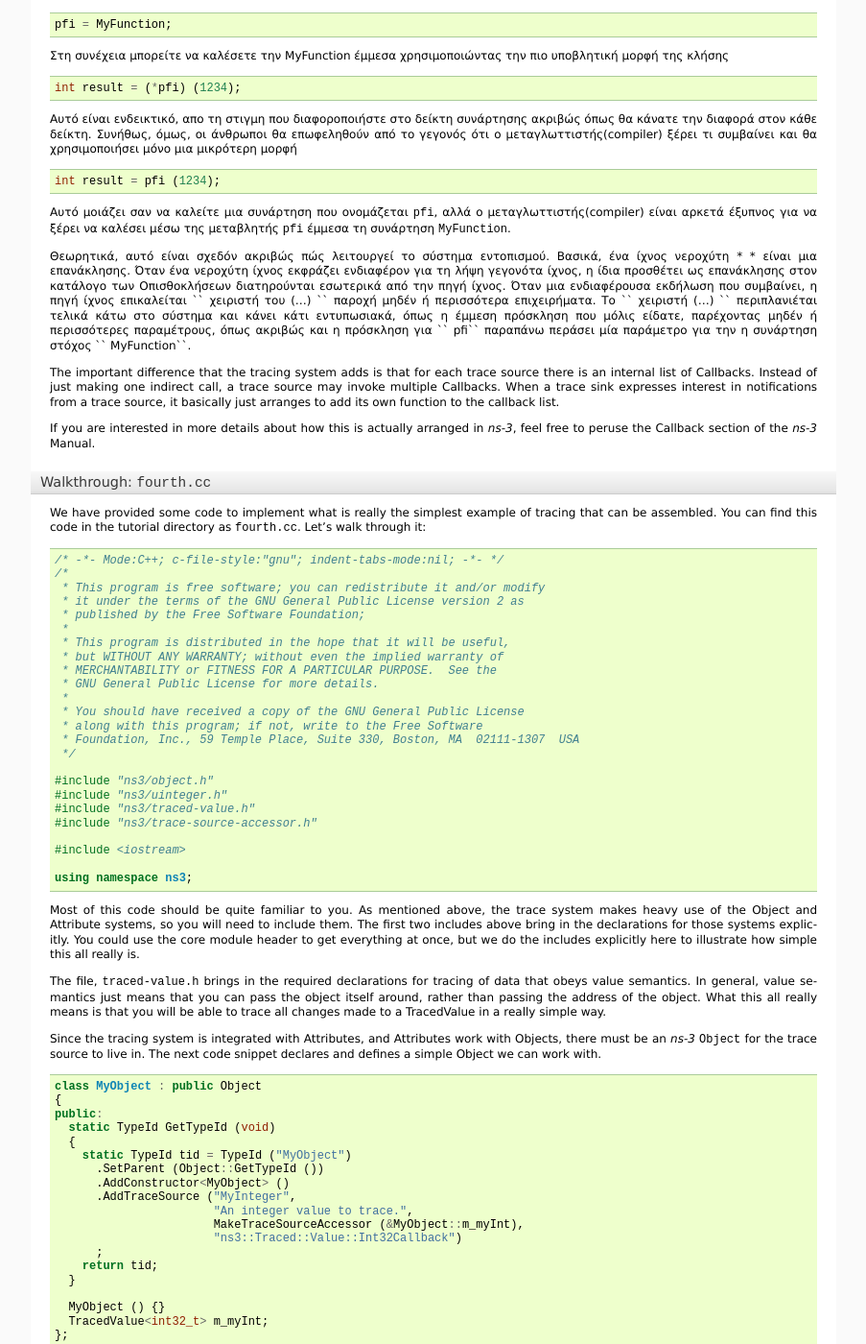
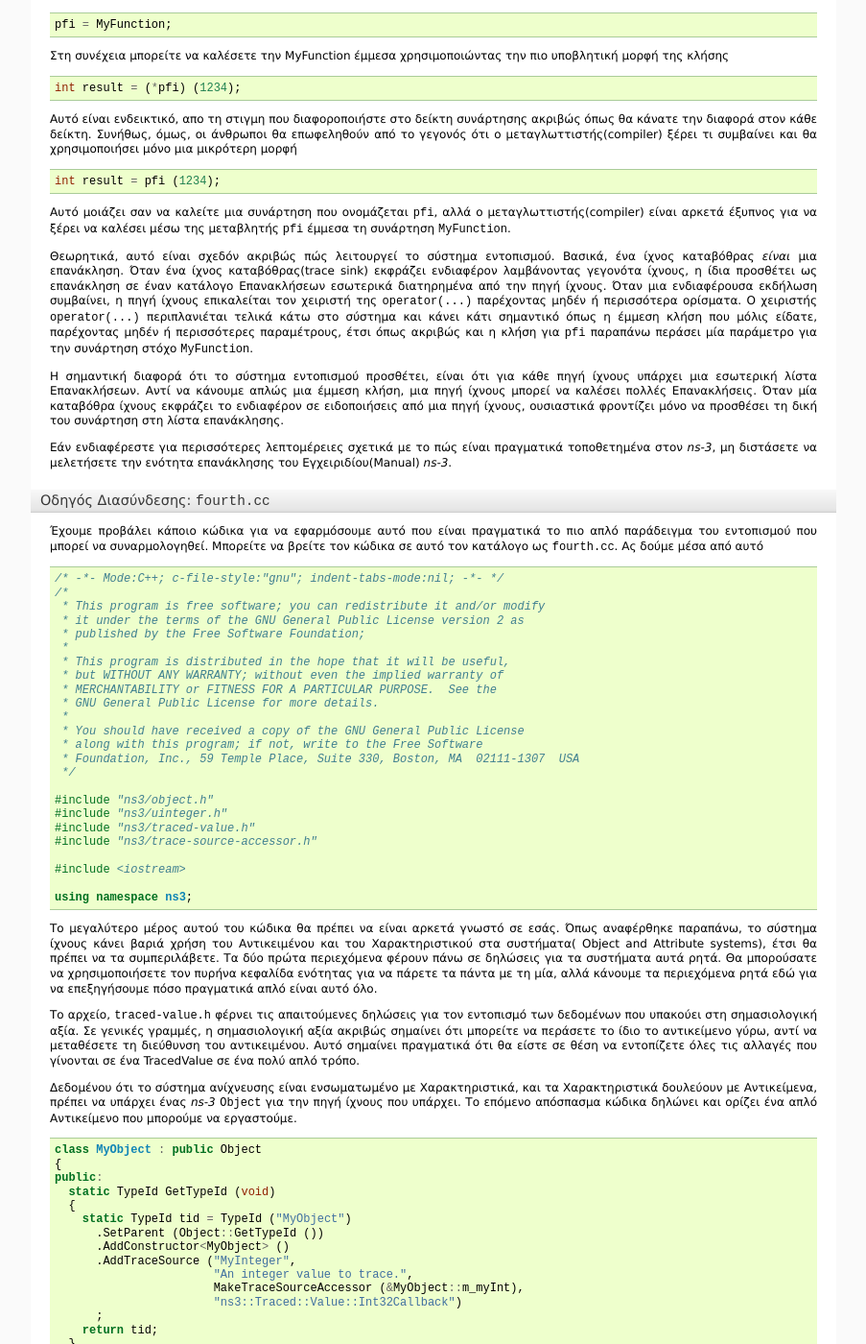
Before and after one commit to maupatras/ns3_teamB, a Sphinx documentation site: the page built from ns-3.22/doc/tutorial-gr/source/tracing-1.rst, in a window 1280 px wide and 1400 px high, scrolled down 3096 px. Shown: the whole window at 96% size, without its empty margins (198-1101 px from the left). Built offline with Sphinx 7.4.7, drawn with Linux system fonts in a browser that asks for light colours; formulas are drawn with MathJax 3; some of the changed text lies outside the part shown.

Commit message:
Update tracing-1.rst

```diff
--- a/ns-3.22/doc/tutorial-gr/source/tracing-1.rst
+++ b/ns-3.22/doc/tutorial-gr/source/tracing-1.rst
@@ -505,30 +505,49 @@
 	zero or more parameters, just as the call to ``pfi`` above passed one
 	parameter to the target function ``MyFunction``.
 
-Θεωρητικά, αυτό είναι σχεδόν ακριβώς πώς λειτουργεί το σύστημα εντοπισμού. Βασικά, ένα ίχνος νεροχύτη * * είναι μια
-επανάκλησης. Όταν ένα νεροχύτη ίχνος εκφράζει ενδιαφέρον για τη λήψη γεγονότα ίχνος, η ίδια προσθέτει ως επανάκλησης στον
-κατάλογο των Οπισθοκλήσεων διατηρούνται εσωτερικά από την πηγή ίχνος. Όταν μια ενδιαφέρουσα εκδήλωση που συμβαίνει, η πηγή
-ίχνος επικαλείται `` χειριστή του (...) `` παροχή μηδέν ή περισσότερα επιχειρήματα. Το `` χειριστή (...) `` περιπλανιέται
-τελικά κάτω στο σύστημα και κάνει κάτι εντυπωσιακά, όπως η έμμεση πρόσκληση που μόλις είδατε, παρέχοντας μηδέν ή περισσότερες
-παραμέτρους, όπως ακριβώς και η πρόσκληση για `` pfi`` παραπάνω περάσει μία παράμετρο για την η συνάρτηση στόχος `` MyFunction``.
-
-The important difference that the tracing system adds is that for each
-trace source there is an internal list of Callbacks.  Instead of just
-making one indirect call, a trace source may invoke multiple
-Callbacks.  When a trace sink expresses interest in notifications from
-a trace source, it basically just arranges to add its own function to
-the callback list.
-
-If you are interested in more details about how this is actually
-arranged in |ns3|, feel free to peruse the Callback section of the
-|ns3| Manual.
-
-Walkthrough: ``fourth.cc``
-~~~~~~~~~~~~~~~~~~~~~~~~~~
-
-We have provided some code to implement what is really the simplest
-example of tracing that can be assembled.  You can find this code in
-the tutorial directory as ``fourth.cc``.  Let's walk through it::
+Θεωρητικά, αυτό είναι σχεδόν ακριβώς πώς λειτουργεί το σύστημα εντοπισμού. Βασικά, ένα ίχνος καταβόθρας *είναι* μια
+επανάκληση. Όταν ένα ίχνος καταβόθρας(trace sink) εκφράζει ενδιαφέρον λαμβάνοντας γεγονότα ίχνους, η ίδια προσθέτει ως επανάκληση σε έναν
+κατάλογο Επανακλήσεων εσωτερικά διατηρημένα από την πηγή ίχνους. Όταν μια ενδιαφέρουσα εκδήλωση συμβαίνει, η πηγή
+ίχνους επικαλείται τον χειριστή της ``operator(...)`` παρέχοντας μηδέν ή περισσότερα ορίσματα. Ο χειριστής ``operator(...)`` περιπλανιέται
+τελικά κάτω στο σύστημα και κάνει κάτι σημαντικό όπως η έμμεση κλήση που μόλις είδατε, παρέχοντας μηδέν ή περισσότερες
+παραμέτρους, έτσι όπως ακριβώς και η κλήση για ``pfi`` παραπάνω περάσει μία παράμετρο για την συνάρτηση στόχο ``MyFunction``.
+
+..
+	The important difference that the tracing system adds is that for each
+	trace source there is an internal list of Callbacks.  Instead of just
+	making one indirect call, a trace source may invoke multiple
+	Callbacks.  When a trace sink expresses interest in notifications from
+	a trace source, it basically just arranges to add its own function to
+	the callback list.
+
+Η σημαντική διαφορά ότι το σύστημα εντοπισμού προσθέτει, είναι ότι για κάθε πηγή ίχνους υπάρχει μια εσωτερική λίστα
+Επανακλήσεων. Αντί να κάνουμε απλώς μια έμμεση κλήση, μια πηγή ίχνους μπορεί να καλέσει πολλές Επανακλήσεις. Όταν μία
+καταβόθρα ίχνους εκφράζει το ενδιαφέρον σε ειδοποιήσεις από μια πηγή ίχνους, ουσιαστικά φροντίζει μόνο να προσθέσει
+τη δική του συνάρτηση στη λίστα επανάκλησης.
+
+..
+	If you are interested in more details about how this is actually
+	arranged in |ns3|, feel free to peruse the Callback section of the
+	|ns3| Manual.
+
+Εάν ενδιαφέρεστε για περισσότερες λεπτομέρειες σχετικά με το πώς είναι πραγματικά τοποθετημένα στον |ns3|, μη
+διστάσετε να μελετήσετε την ενότητα επανάκλησης του Εγχειριδίου(Manual) |ns3|.
+
+..
+	Walkthrough: ``fourth.cc``
+
+Οδηγός Διασύνδεσης: ``fourth.cc``
+~~~~~~~~~~~~~~~~~~~~~~~~~~~~~~~~
+
+..
+	We have provided some code to implement what is really the simplest
+	example of tracing that can be assembled.  You can find this code in
+	the tutorial directory as ``fourth.cc``.  Let's walk through it
+
+Έχουμε προβάλει κάποιο κώδικα για να εφαρμόσουμε αυτό που είναι πραγματικά το πιο απλό παράδειγμα του εντοπισμού που
+μπορεί να συναρμολογηθεί. Μπορείτε να βρείτε τον κώδικα σε αυτό τον κατάλογο ως ``fourth.cc``. Ας δούμε μέσα
+από αυτό
+::
 
   /* -*- Mode:C++; c-file-style:"gnu"; indent-tabs-mode:nil; -*- */
   /*
@@ -555,26 +574,43 @@ the tutorial directory as ``fourth.cc``.  Let's walk through it::
 
   using namespace ns3;
 
-Most of this code should be quite familiar to you.  As mentioned
-above, the trace system makes heavy use of the Object and Attribute
-systems, so you will need to include them.  The first two includes
-above bring in the declarations for those systems explicitly.  You
-could use the core module header to get everything at once, but we do
-the includes explicitly here to illustrate how simple this all really
-is.
-
-The file, ``traced-value.h`` brings in the required declarations for
-tracing of data that obeys value semantics.  In general, value
-semantics just means that you can pass the object itself around,
-rather than passing the address of the object.  What this all really
-means is that you will be able to trace all changes made to a
-TracedValue in a really simple way.
-
-Since the tracing system is integrated with Attributes, and Attributes
-work with Objects, there must be an |ns3| ``Object`` for the trace
-source to live in.  The next code snippet declares and defines a
-simple Object we can work with.
-
+..
+	Most of this code should be quite familiar to you.  As mentioned
+	above, the trace system makes heavy use of the Object and Attribute
+	systems, so you will need to include them.  The first two includes
+	above bring in the declarations for those systems explicitly.  You
+	could use the core module header to get everything at once, but we do
+	the includes explicitly here to illustrate how simple this all really
+	is.
+
+Το μεγαλύτερο μέρος αυτού του κώδικα θα πρέπει να είναι αρκετά γνωστό σε εσάς. Όπως αναφέρθηκε παραπάνω, το σύστημα ίχνους
+κάνει βαριά χρήση του Αντικειμένου και του Χαρακτηριστικού στα συστήματα( Object and Attribute systems), έτσι θα πρέπει να τα
+συμπεριλάβετε. Τα δύο πρώτα περιεχόμενα φέρουν πάνω σε δηλώσεις για τα συστήματα αυτά ρητά. Θα μπορούσατε να
+χρησιμοποιήσετε τον πυρήνα κεφαλίδα ενότητας για να πάρετε τα πάντα με τη μία, αλλά κάνουμε τα περιεχόμενα ρητά εδώ για να
+επεξηγήσουμε πόσο πραγματικά απλό είναι αυτό όλο.
+
+..
+	The file, ``traced-value.h`` brings in the required declarations for
+	tracing of data that obeys value semantics.  In general, value
+	semantics just means that you can pass the object itself around,
+	rather than passing the address of the object.  What this all really
+	means is that you will be able to trace all changes made to a
+	TracedValue in a really simple way.
+
+Το αρχείο, ``traced-value.h`` φέρνει τις απαιτούμενες δηλώσεις για τον εντοπισμό των δεδομένων που υπακούει στη
+σημασιολογική αξία. Σε γενικές γραμμές, η σημασιολογική αξία ακριβώς σημαίνει ότι μπορείτε να περάσετε το ίδιο το αντικείμενο
+γύρω, αντί να μεταθέσετε τη διεύθυνση του αντικειμένου. Αυτό σημαίνει πραγματικά ότι θα είστε σε θέση να εντοπίζετε
+όλες τις αλλαγές που γίνονται σε ένα TracedValue σε ένα πολύ απλό τρόπο.
+
+..
+	Since the tracing system is integrated with Attributes, and Attributes
+	work with Objects, there must be an |ns3| ``Object`` for the trace
+	source to live in.  The next code snippet declares and defines a
+	simple Object we can work with.
+
+Δεδομένου ότι το σύστημα ανίχνευσης είναι ενσωματωμένο με Χαρακτηριστικά, και τα Χαρακτηριστικά δουλεύουν με Αντικείμενα,
+πρέπει να υπάρχει ένας |ns3| ``Object`` για την πηγή ίχνους που υπάρχει. Το επόμενο απόσπασμα κώδικα δηλώνει και ορίζει ένα
+απλό Αντικείμενο που μπορούμε να εργαστούμε.
 ::
 
   class MyObject : public Object
@@ -597,27 +633,45 @@ simple Object we can work with.
     TracedValue<int32_t> m_myInt;
   };
 
-The two important lines of code, above, with respect to tracing are
-the ``.AddTraceSource`` and the ``TracedValue`` declaration of
-``m_myInt``.
-
-The ``.AddTraceSource`` provides the "hooks" used for connecting the
-trace source to the outside world through the Config system.  The
-first argument is a name for this trace source, which makes it
-visible in the Config system. The second argument is a help string.
-Now look at the third argument, in fact focus on the *argument* of
-the third argument: ``&MyObject::m_myInt``. This is the TracedValue
-which is being added to the class; it is always a class data member.
-(The final argument is the name of a ``typedef`` for the TracedValue
-type, as a string.  This is used to generate documentation for the
-correct Callback function signature, which is useful especially
-for more general types of Callbacks.)
-
-The ``TracedValue<>`` declaration provides the infrastructure that
-drives the callback process.  Any time the underlying value is changed
-the TracedValue mechanism will provide both the old and the new value
-of that variable, in this case an ``int32_t`` value.  The trace
-sink function for this TracedValue will need the signature
+..
+	The two important lines of code, above, with respect to tracing are
+	the ``.AddTraceSource`` and the ``TracedValue`` declaration of
+	``m_myInt``.
+
+Οι δύο σημαντικές γραμμές κώδικα, παραπάνω, σε σχέση με τον εντοπισμό είναι το ``.AddTraceSource``
+και η ``TracedValue`` δήλωση ``m_myInt``.
+
+..
+	The ``.AddTraceSource`` provides the "hooks" used for connecting the
+	trace source to the outside world through the Config system.  The
+	first argument is a name for this trace source, which makes it
+	visible in the Config system. The second argument is a help string.
+	Now look at the third argument, in fact focus on the *argument* of
+	the third argument: ``&MyObject::m_myInt``. This is the TracedValue
+	which is being added to the class; it is always a class data member.
+	(The final argument is the name of a ``typedef`` for the TracedValue
+	type, as a string.  This is used to generate documentation for the
+	correct Callback function signature, which is useful especially
+	for more general types of Callbacks.)
+
+Το ``.AddTraceSource`` παρέχει τα "άγκιστρα" που χρησιμοποιούνται για τη σύνδεση της πηγής ίχνους με τον έξω κόσμο μέσω
+του συστήματος Config. Το πρώτο όρισμα είναι ένα όνομα για αυτήν την πηγή ίχνους, το οποίο το καθιστά ορατό στο σύστημα
+Config. Το δεύτερο όρισμα είναι μία βοήθεια απο string. Τώρα κοιτάξτε τον τρίτο όρισμα, στην πραγματικότητα εστίασε στο
+*όρισμα* από το τρίτο όρισμα: ``&MyObject::m_myInt``. Αυτή είναι η TracedValue η οποία προστίθεται στην κλάση(class),
+είναι πάντα ένα μέλος κλάσης δεδομένων. (Το τελευταίο όρισμα είναι το όνομα ``typedef`` για τον τύπο
+TracedValue, ως συμβολοσειρά(string). Αυτό χρησιμοποιείται για να δημιουργήσετε τεκμηρίωση για τη σωστή υπογραφή Επανάκλησης συνάρτησης,
+η οποία είναι χρήσιμη ειδικά για πιο γενικούς τύπους Επανακλήσεων.)
+
+..
+	The ``TracedValue<>`` declaration provides the infrastructure that
+	drives the callback process.  Any time the underlying value is changed
+	the TracedValue mechanism will provide both the old and the new value
+	of that variable, in this case an ``int32_t`` value.  The trace
+	sink function for this TracedValue will need the signature
+
+Η δήλωση ``TracedValue<>`` παρέχει την υποδομή που οδηγεί την διαδικασία επανάκλησης. Κάθε φορά που η υποκείμενη αξία
+είναι ο μηχανισμός TracedValue θα παρέχουν τόσο η παλαιά και η νέα τιμή της μεταβλητής, σε αυτή την περίπτωση ένα
+``int32_t`` αξία. Η λειτουργία ίχνος νεροχύτη για αυτό το TracedValue θα χρειαστεί την υπογραφή
 
 ::
 
```
